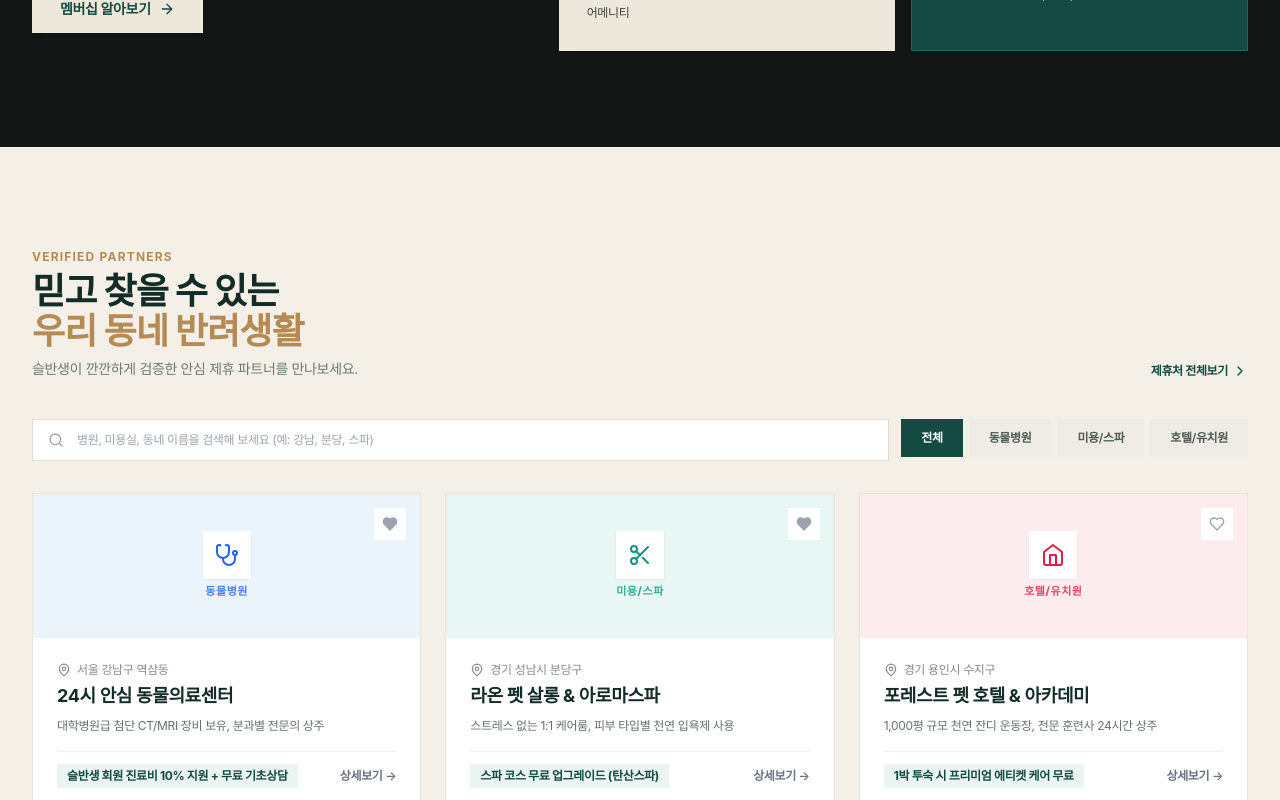
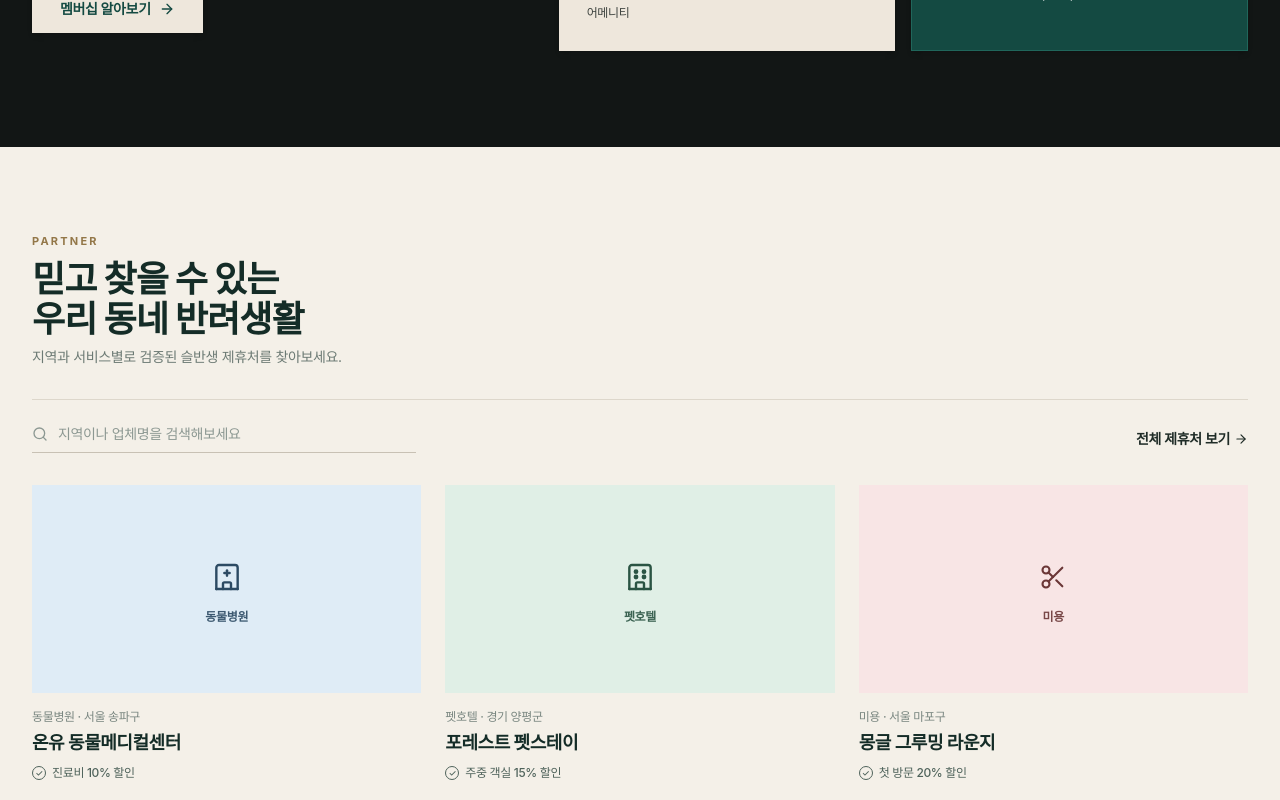
Before and after one commit to jihoon3813-commits/seulban, a React (Vite) app: page / in a window 1280 px wide. Shown: the part 2000-2800 px from the top of the page. Built offline with nearby package versions, Linux system fonts and the light colour scheme; a web font is replaced by a local one.

Commit message:
feat: redesign verified partners section to match image 2 minimal editorial style

```diff
--- a/src/components/Icons.jsx
+++ b/src/components/Icons.jsx
@@ -232,3 +232,25 @@ export const HandHeartIcon = ({ className = "w-5 h-5", ...props }) => (
     <path d="M16 6a2.5 2.5 0 0 0-2.5-2.5 2.5 2.5 0 0 0-5 0c0 2 2.5 4.5 5 6.5 2.5-2 5-4.5 5-6.5A2.5 2.5 0 0 0 16 6z" />
   </svg>
 );
+
+export const HospitalBuildingIcon = ({ className = "w-6 h-6", ...props }) => (
+  <svg className={className} viewBox="0 0 24 24" fill="none" stroke="currentColor" strokeWidth="1.8" strokeLinecap="round" strokeLinejoin="round" {...props}>
+    <path d="M4 21V5a2 2 0 0 1 2-2h12a2 2 0 0 1 2 2v16" />
+    <path d="M4 21h16" />
+    <path d="M9 21v-4a1 1 0 0 1 1-1h4a1 1 0 0 1 1 1v4" />
+    <path d="M12 7v4" />
+    <path d="M10 9h4" />
+  </svg>
+);
+
+export const HotelBuildingIcon = ({ className = "w-6 h-6", ...props }) => (
+  <svg className={className} viewBox="0 0 24 24" fill="none" stroke="currentColor" strokeWidth="1.8" strokeLinecap="round" strokeLinejoin="round" {...props}>
+    <path d="M4 21V5a2 2 0 0 1 2-2h12a2 2 0 0 1 2 2v16" />
+    <path d="M4 21h16" />
+    <path d="M9 21v-4a1 1 0 0 1 1-1h4a1 1 0 0 1 1 1v4" />
+    <circle cx="9" cy="8" r="0.9" fill="currentColor" />
+    <circle cx="15" cy="8" r="0.9" fill="currentColor" />
+    <circle cx="9" cy="12" r="0.9" fill="currentColor" />
+    <circle cx="15" cy="12" r="0.9" fill="currentColor" />
+  </svg>
+);
--- a/src/data/mockData.js
+++ b/src/data/mockData.js
@@ -135,48 +135,48 @@ export const PARTNER_LIST = [
     id: "p1",
     category: "hospital",
     categoryName: "동물병원",
-    name: "24시 안심 동물의료센터",
-    tag: "24시간 응급",
-    location: "서울 강남구 역삼동",
-    benefit: "슬반생 회원 진료비 10% 지원 + 무료 기초상담",
-    desc: "대학병원급 첨단 CT/MRI 장비 보유, 분과별 전문의 상주",
+    name: "온유 동물메디컬센터",
+    tag: "대학병원급 협력",
+    location: "서울 송파구",
+    benefit: "진료비 10% 할인",
+    desc: "대학병원급 첨단 CT/MRI 장비 보유, 24시 안심 진료 협력 네트워크",
     rating: 4.9,
     reviews: 184,
     phone: "02-555-8275",
-    color: "bg-[#EBF3FB] text-[#2563EB]",
-    icon: "stethoscope",
+    color: "bg-[#DFECF6] text-[#2C4A63]",
+    icon: "hospital",
     featured: true,
   },
   {
     id: "p2",
-    category: "grooming",
-    categoryName: "미용/스파",
-    name: "라온 펫 살롱 & 아로마스파",
-    tag: "저자극 스파",
-    location: "경기 성남시 분당구",
-    benefit: "스파 코스 무료 업그레이드 (탄산스파)",
-    desc: "스트레스 없는 1:1 케어룸, 피부 타입별 천연 입욕제 사용",
-    rating: 4.8,
-    reviews: 142,
-    phone: "031-712-4982",
-    color: "bg-[#E8F7F3] text-[#0D9488]",
-    icon: "scissors",
+    category: "hotel",
+    categoryName: "펫호텔",
+    name: "포레스트 펫스테이",
+    tag: "천연 잔디",
+    location: "경기 양평군",
+    benefit: "주중 객실 15% 할인",
+    desc: "1,000평 천연 잔디 운동장, 전문 케어 매니저 24시 상주 프리미엄 스테이",
+    rating: 5.0,
+    reviews: 128,
+    phone: "031-772-4982",
+    color: "bg-[#E0EFE6] text-[#2A5443]",
+    icon: "hotel",
     featured: true,
   },
   {
     id: "p3",
-    category: "hotel",
-    categoryName: "호텔/유치원",
-    name: "포레스트 펫 호텔 & 아카데미",
-    tag: "천연 잔디",
-    location: "경기 용인시 수지구",
-    benefit: "1박 투숙 시 프리미엄 에티켓 케어 무료",
-    desc: "1,000평 규모 천연 잔디 운동장, 전문 훈련사 24시간 상주",
-    rating: 5.0,
-    reviews: 96,
-    phone: "031-264-9988",
-    color: "bg-[#FCECEE] text-[#E11D48]",
-    icon: "home",
+    category: "grooming",
+    categoryName: "미용",
+    name: "몽글 그루밍 라운지",
+    tag: "1:1 케어",
+    location: "서울 마포구",
+    benefit: "첫 방문 20% 할인",
+    desc: "스트레스 없는 1:1 케어룸, 피부 타입별 천연 아로마 입욕 스파",
+    rating: 4.9,
+    reviews: 142,
+    phone: "02-334-9988",
+    color: "bg-[#F8E5E5] text-[#6B3737]",
+    icon: "scissors",
     featured: true,
   },
   {
--- a/src/pages/Home.jsx
+++ b/src/pages/Home.jsx
@@ -2,7 +2,8 @@ import React, { useState } from 'react';
 import {
   ArrowRight, CheckIcon, ShieldCheckIcon, PawIcon, PawOutlineIcon, HeartIcon,
   HomeIcon, ScissorsIcon, StethoscopeIcon, FlowerIcon, SearchIcon,
-  MapPinIcon, SparklesIcon, ChevronRight, PhoneIcon, PlaneIcon, HandHeartIcon
+  MapPinIcon, SparklesIcon, ChevronRight, PhoneIcon, PlaneIcon, HandHeartIcon,
+  HospitalBuildingIcon, HotelBuildingIcon
 } from '../components/Icons';
 import {
   CORE_SERVICES, MEMBERSHIP_PERKS, PARTNER_LIST, BRAND_INFO
@@ -379,129 +380,91 @@ export default function Home({
         </div>
       </section>
 
-      {/* 5. SECTION: 믿고 찾을 수 있는 우리 동네 반려생활 (PARTNERS) - Rectangles */}
-      <section className="py-24 max-w-7xl mx-auto px-4 sm:px-6 lg:px-8">
+      {/* 5. SECTION: 믿고 찾을 수 있는 우리 동네 반려생활 (PARTNERS) - Clean Minimal matching image 2 */}
+      <section className="py-20 max-w-7xl mx-auto px-4 sm:px-6 lg:px-8">
 
         {/* Section Header */}
-        <div className="flex flex-col md:flex-row md:items-end justify-between mb-10 gap-4">
-          <div>
-            <span className="text-xs font-bold tracking-widest text-[#B48B55] uppercase">
-              VERIFIED PARTNERS
+        <div className="space-y-2">
+          <span className="text-[11px] font-bold tracking-[0.2em] text-[#937748] uppercase">
+            PARTNER
           </span>
-            <h2 className="text-2xl sm:text-4xl font-extrabold text-[#142C27] tracking-tight mt-1">
+          <h2 className="text-2xl sm:text-4xl font-extrabold text-[#142C27] tracking-tight leading-tight">
             믿고 찾을 수 있는<br />
-              <span className="text-[#B48B55]">우리 동네 반려생활</span>
+            우리 동네 반려생활
           </h2>
-            <p className="text-xs sm:text-sm text-[#6C7A74] mt-2">
-              슬반생이 깐깐하게 검증한 안심 제휴 파트너를 만나보세요.
+          <p className="text-xs sm:text-sm text-[#6C7A74] mt-2 font-normal">
+            지역과 서비스별로 검증된 슬반생 제휴처를 찾아보세요.
           </p>
+        </div>
+
+        {/* Thin Divider Line under header */}
+        <div className="border-b border-[#DDD7CB] mt-8 mb-6" />
+
+        {/* Search Input and View All Link */}
+        <div className="flex flex-col sm:flex-row sm:items-end justify-between gap-4 mb-8">
+          <div className="relative flex items-center gap-2.5 pb-2 border-b border-[#C8C1B4] w-full sm:max-w-sm">
+            <SearchIcon className="w-4 h-4 text-[#8C9892] flex-shrink-0" />
+            <input
+              type="text"
+              value={searchKeyword}
+              onChange={(e) => setSearchKeyword(e.target.value)}
+              placeholder="지역이나 업체명을 검색해보세요"
+              className="w-full bg-transparent text-xs sm:text-sm text-[#1F2C27] placeholder:text-[#8C9892] focus:outline-none"
+            />
           </div>
 
           <button
             onClick={() => onNavigate('partners')}
-            className="text-xs font-bold text-[#144A42] hover:underline flex items-center gap-1 self-start md:self-auto"
+            className="text-xs sm:text-sm font-semibold text-[#1F2C27] hover:text-[#144A42] flex items-center gap-1 self-end sm:self-auto transition pb-1"
           >
-            <span>제휴처 전체보기</span>
-            <ChevronRight className="w-4 h-4" />
+            <span>전체 제휴처 보기</span>
+            <ArrowRight className="w-3.5 h-3.5" />
           </button>
         </div>
 
-        {/* Filter and Search Bar - Clean Rectangles */}
-        <div className="flex flex-col sm:flex-row gap-3 mb-8">
-          <div className="relative flex-1">
-            <SearchIcon className="w-4 h-4 text-gray-400 absolute left-4 top-1/2 -translate-y-1/2" />
-            <input
-              type="text"
-              value={searchKeyword}
-              onChange={(e) => setSearchKeyword(e.target.value)}
-              placeholder="병원, 미용실, 동네 이름을 검색해 보세요 (예: 강남, 분당, 스파)"
-              className="w-full pl-11 pr-4 py-3 bg-white border border-[#E2DDD3] text-xs focus:outline-none focus:border-[#144A42] shadow-xs"
-            />
-          </div>
-
-          <div className="flex gap-1.5 overflow-x-auto no-scrollbar pb-1">
-            {[
-              { id: 'all', label: '전체' },
-              { id: 'hospital', label: '동물병원' },
-              { id: 'grooming', label: '미용/스파' },
-              { id: 'hotel', label: '호텔/유치원' },
-            ].map((tab) => (
-              <button
-                key={tab.id}
-                onClick={() => setPartnerCategory(tab.id)}
-                className={`px-5 py-2.5 text-xs font-semibold whitespace-nowrap transition ${
-                  partnerCategory === tab.id
-                    ? 'bg-[#144A42] text-white shadow-xs font-bold'
-                    : 'bg-[#EFECE6] text-[#4F5B55] hover:bg-[#E3DFD6]'
-                }`}
-              >
-                {tab.label}
-              </button>
-            ))}
-          </div>
-        </div>
-
-        {/* Partner Cards (Rectangular with pastel header blocks) */}
+        {/* Partner Cards (Pastel blocks + Clean bottom info) */}
         <div className="grid grid-cols-1 md:grid-cols-3 gap-6">
-          {filteredPartners.map((item) => {
-            const isBookmarked = bookmarks.includes(item.id);
-            return (
+          {filteredPartners.slice(0, 3).map((item) => (
             <div
               key={item.id}
               onClick={() => onOpenPartnerModal(item)}
-                className="bg-white overflow-hidden border border-[#EAE5D9] shadow-xs hover:shadow-xl transition-all duration-300 cursor-pointer group flex flex-col"
+              className="group cursor-pointer transition-all duration-300"
             >
-                {/* Pastel Top Visual Block */}
-                <div className={`h-36 flex flex-col items-center justify-center relative ${item.color}`}>
-                  <button
-                    type="button"
-                    onClick={(e) => {
-                      e.stopPropagation();
-                      onToggleBookmark(item.id);
-                    }}
-                    className="absolute top-3.5 right-3.5 w-8 h-8 bg-white/90 flex items-center justify-center text-gray-400 hover:text-red-500 shadow-xs"
-                  >
-                    <HeartIcon className="w-4 h-4" filled={isBookmarked} />
-                  </button>
-
-                  <div className="w-12 h-12 bg-white shadow-sm flex items-center justify-center mb-1 text-current">
-                    {item.icon === 'stethoscope' && <StethoscopeIcon className="w-6 h-6" />}
-                    {item.icon === 'scissors' && <ScissorsIcon className="w-6 h-6" />}
-                    {item.icon === 'home' && <HomeIcon className="w-6 h-6" />}
+              {/* Top Pastel Visual Block */}
+              <div className={`w-full aspect-[16/10] sm:h-52 flex flex-col items-center justify-center transition-transform duration-300 group-hover:-translate-y-1 ${item.color}`}>
+                <div className="w-12 h-12 flex items-center justify-center mb-2 text-current">
+                  {item.icon === 'hospital' && <HospitalBuildingIcon className="w-8 h-8 stroke-[1.8]" />}
+                  {item.icon === 'hotel' && <HotelBuildingIcon className="w-8 h-8 stroke-[1.8]" />}
+                  {item.icon === 'scissors' && <ScissorsIcon className="w-7 h-7 stroke-[1.8]" />}
+                  {item.icon === 'stethoscope' && <HospitalBuildingIcon className="w-8 h-8 stroke-[1.8]" />}
+                  {item.icon === 'home' && <HotelBuildingIcon className="w-8 h-8 stroke-[1.8]" />}
                 </div>
-                  <span className="text-[11px] font-extrabold tracking-wider uppercase opacity-80">
+                <span className="text-xs font-semibold tracking-tight opacity-90">
                   {item.categoryName}
                 </span>
               </div>
 
-                {/* Bottom Content */}
-                <div className="p-6 flex-1 flex flex-col justify-between space-y-4">
-                  <div>
-                    <div className="flex items-center gap-1.5 text-xs text-[#808E88] mb-1">
-                      <MapPinIcon className="w-3.5 h-3.5" />
-                      <span>{item.location}</span>
-                    </div>
-                    <h3 className="text-lg font-bold text-[#142C27] group-hover:text-[#144A42] transition">
+              {/* Bottom Information (Directly on page background) */}
+              <div className="pt-4 pb-2 space-y-1">
+                <span className="text-[11px] sm:text-xs text-[#7A8781] block font-medium">
+                  {item.categoryName} · {item.location}
+                </span>
+                <h3 className="text-base sm:text-lg font-bold text-[#142C27] tracking-tight group-hover:text-[#144A42] transition">
                   {item.name}
                 </h3>
-                    <p className="text-xs text-[#63726C] line-clamp-2 mt-1.5 leading-relaxed">
-                      {item.desc}
-                    </p>
-                  </div>
-
-                  <div className="pt-3 border-t border-[#F2EEE6] flex items-center justify-between">
-                    <span className="text-xs font-bold text-[#144A42] bg-[#EAF5F2] px-2.5 py-1">
-                      {item.benefit}
+                <div className="flex items-center gap-1.5 text-xs text-[#4F635B] font-medium pt-1">
+                  <span className="w-3.5 h-3.5 rounded-full border border-[#4F635B] flex items-center justify-center text-[9px] leading-none">
+                    ✓
                   </span>
-                    <span className="text-xs font-semibold text-gray-500 group-hover:text-[#144A42] flex items-center gap-0.5">
-                      상세보기 →
-                    </span>
+                  <span>{item.benefit}</span>
                 </div>
               </div>
             </div>
-            );
-          })}
+          ))}
         </div>
+
+        {/* Bottom Full-width Divider Line */}
+        <div className="border-b border-[#DDD7CB] mt-12" />
 
       </section>
 
```
Lines whose indentation alone changed are shown as unchanged.
